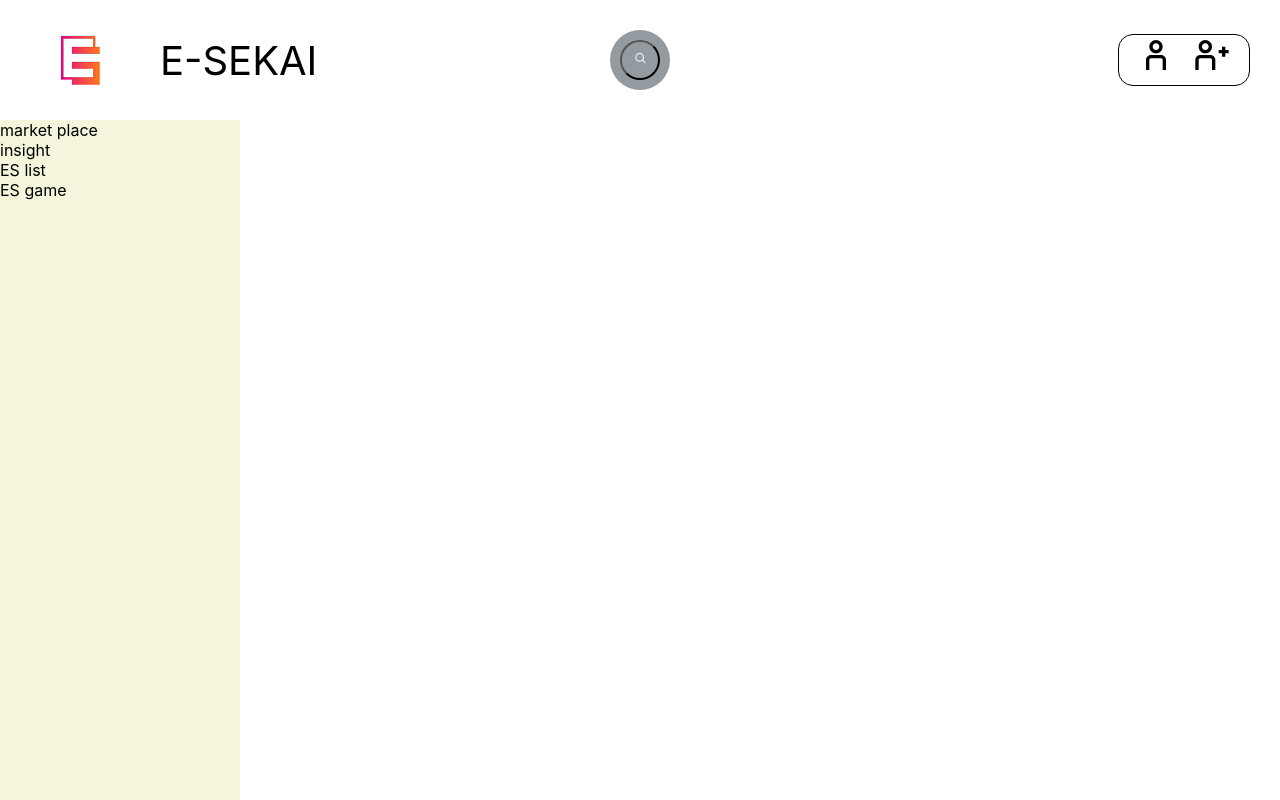
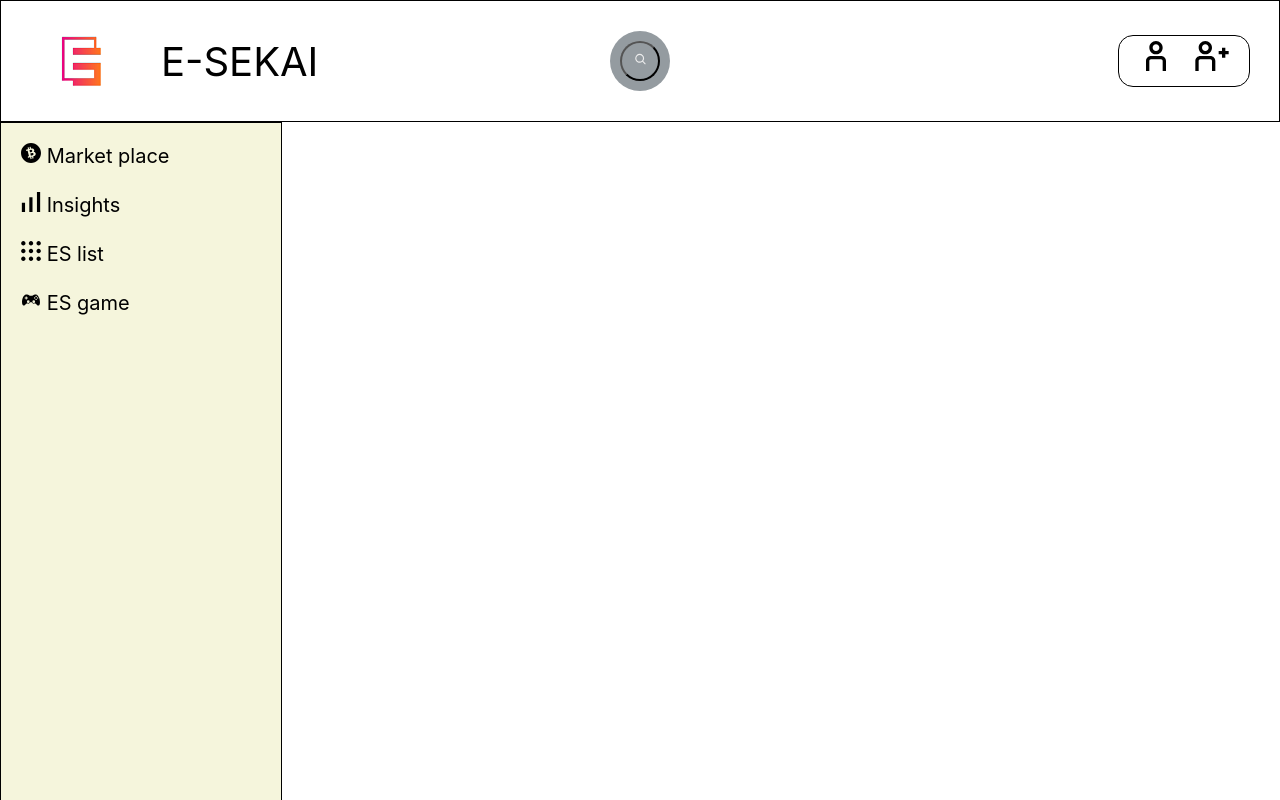
Before and after one commit to tiggerbell/Team_E-SEKAI, a React (Create React App) app in the folder front/react/: page / in a window 1280 px wide. Shown: the top 800 px of the page. Built offline with nearby package versions, Linux system fonts and the light colour scheme.

Commit message:
사이드네이브했고메인슬라이더해야햄

```diff
--- a/front/react/public/index.html
+++ b/front/react/public/index.html
@@ -8,7 +8,7 @@
       name="description"
       content="Web site created using create-react-app"
     />
-    <title>React App</title>
+    <title>E-SEKAI</title>
   </head>
   <body>
     <div id="root"></div>
--- a/front/react/src/App.js
+++ b/front/react/src/App.js
@@ -1,12 +1,14 @@
 import React from "react";
 import Header from "./components/Layout/Header";
 import SideNav from "./components/Layout/SideNav";
+import Slider from "./components/Layout/Slider";
 
 function App() {
   return (
     <div className="App">
       <Header/>
       <SideNav/>
+      <Slider/>
     </div>
   );
 }
--- a/front/react/src/components/Layout/Header.module.css
+++ b/front/react/src/components/Layout/Header.module.css
@@ -2,6 +2,7 @@
     align-items: center;
     font-size: 40px;
     display: flex;
+    border: 1px solid black;
 }
 
 .search-box {
--- a/front/react/src/components/Layout/SideNav.js
+++ b/front/react/src/components/Layout/SideNav.js
@@ -1,29 +1,68 @@
 import React, {useState} from 'react';
 import classes from './SideNav.module.css';
+import { GiConsoleController } from "react-icons/gi" ;
+import{
+    SiBitcoincash,
+    SiSimpleanalytics,
+    SiRos,
+    VscArrowSmallDown
+}from "react-icons/si";
+
+
 
 
 
 
 const SideNav = () => {
   const [toggle, setToggle] = useState(false);
+  const [toggle1, setToggle1] = useState(false);
+  const [toggle2, setToggle2] = useState(false);
+
 
   const toggleHandler = () => {
-    setToggle(true)
+    setToggle(toggle=> !toggle) // on, off 개념 boolean
+  }
+  const toggleHandler1 = () => {
+    setToggle1(toggle1=> !toggle1) // on, off 개념 boolean
+  }
+  const toggleHandler2 = () => {
+    setToggle2(toggle2=> !toggle2) // on, off 개념 boolean
+  }
+
+  // 여백용 함수임
+  function Span({ space = 15 }){
+    return (
+        <span style={{ paddingRight: space }}></span>
+      );
   }
 
 
 
   return (
     <div className={classes['side-nav']}>
-        <div onClick={toggleHandler}>market place</div>
+        <div onClick={toggleHandler}><SiBitcoincash/> Market place</div><br />
         {toggle &&
         <>
-            <div>popular collections</div>
-            <div>auction</div>
+            <div><Span /> Popular collections</div>
+            <div><Span /> Auctions</div> <br />
         </>}
-        <div>insight</div>
-        <div>ES list</div>
-        <div>ES game</div>
+        <div onClick={toggleHandler1}><SiSimpleanalytics/> Insights</div><br />
+        {toggle1 &&
+        <>
+            <div><Span /> Stats</div>
+            <div><Span /> My Watchlist</div> <br />
+        </>}
+        <div onClick={toggleHandler2}><SiRos/> ES list</div><br />
+        {toggle2 &&
+        <>
+            <div><Span /> Whitelists </div>
+            <div><Span /> About</div> <br />
+        </>}
+        <div><GiConsoleController/> ES game</div>
+
+
+
+
     </div>
   )
 }
--- a/front/react/src/components/Layout/SideNav.module.css
+++ b/front/react/src/components/Layout/SideNav.module.css
@@ -2,5 +2,7 @@
     background-color: beige;
     width: 240px;
     height: 100vh;
-
+    font-size: 20px;
+    padding: 20px 20px;
+    border: 1px solid black;
 }
--- /dev/null
+++ b/front/react/src/components/Layout/Slider.js
@@ -0,0 +1,10 @@
+import React from 'react';
+import classes from './Slider.module.css';
+
+const Slider = () => {
+  return (
+    <div>Slider</div>
+  )
+}
+
+export default Slider
```
Also changed, not shown: front/react/src/components/Layout/Slider.module.css (added).
